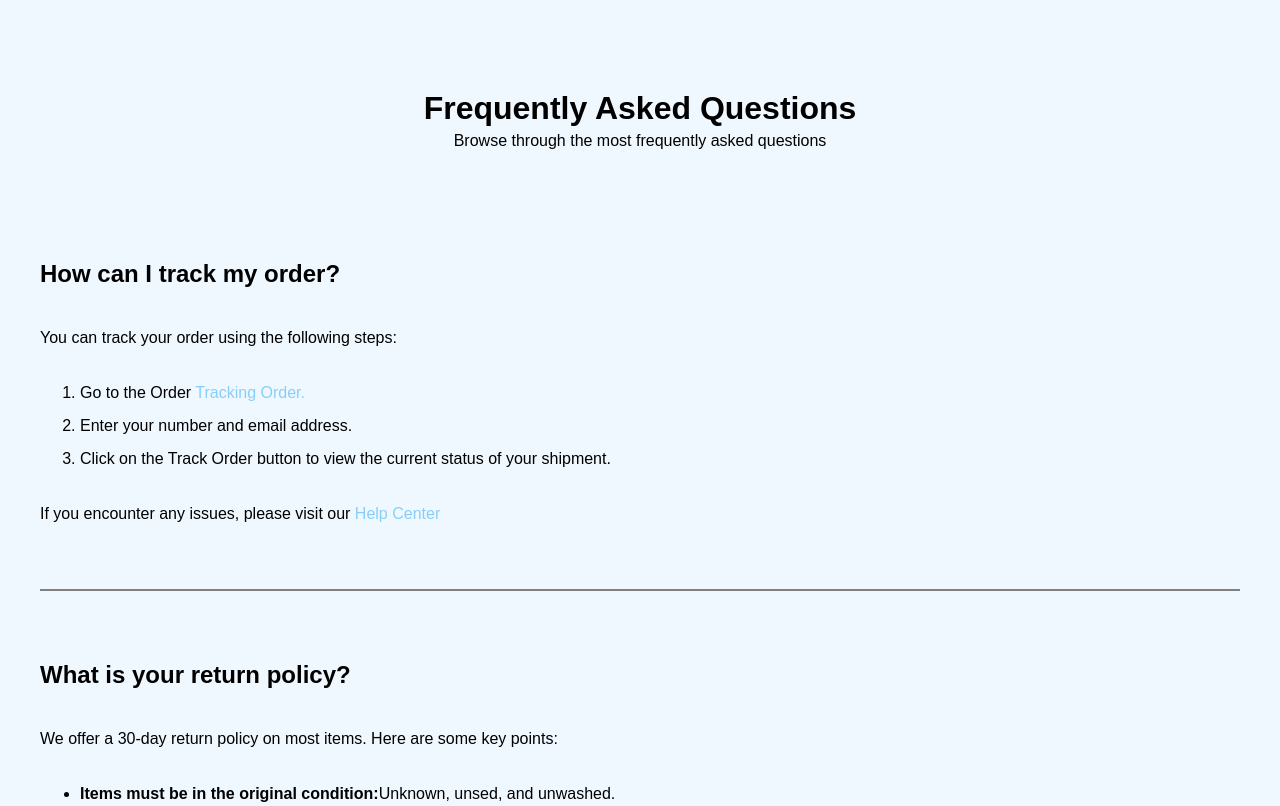
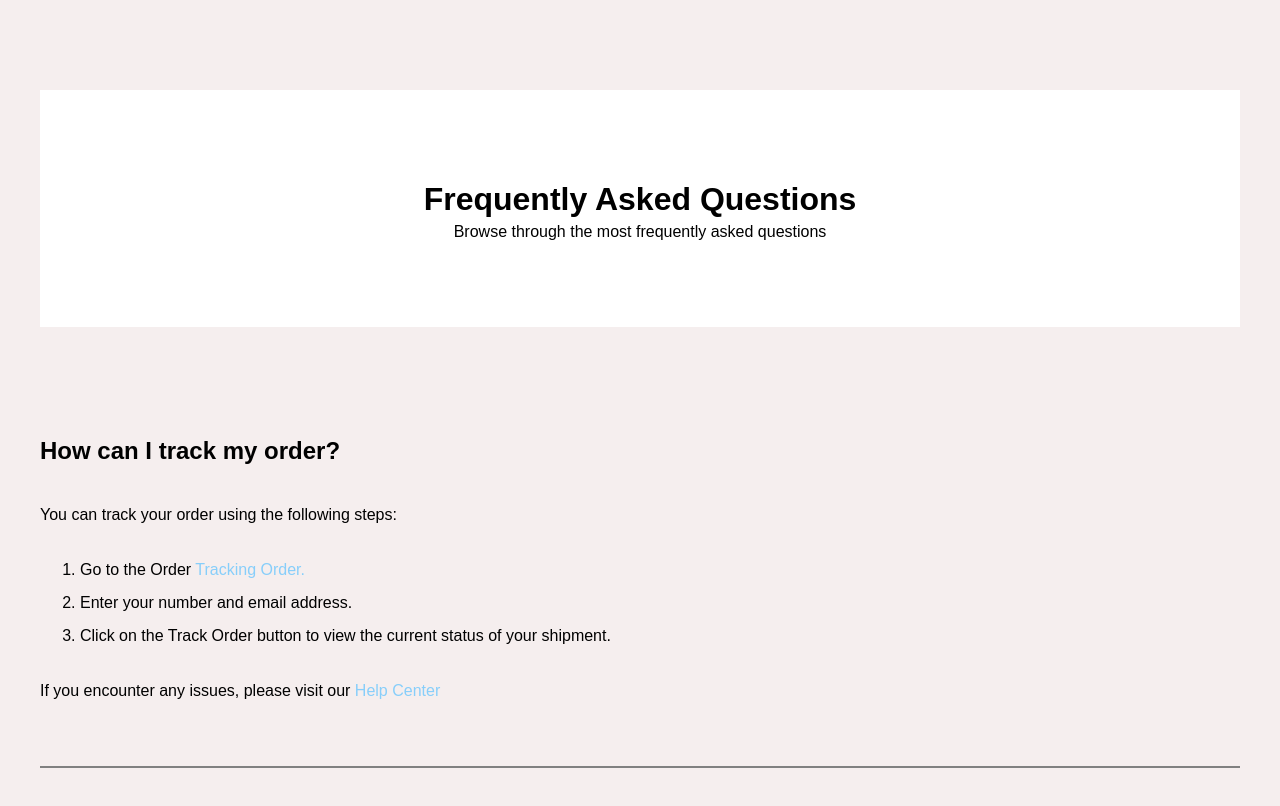
Before and after one commit to mariusdevz/faq, a plain HTML site: page index.html in a window 1280 px wide. Shown: the top 806 px of the page. Drawn offline with Linux system fonts and the light colour scheme.

Commit message:
modified css

```diff
--- a/style.css
+++ b/style.css
@@ -5,12 +5,14 @@
 }
 
 body {
-  background-color: aliceblue;
+  background-color: #f5ededef;
   font-family: Arial, sans-serif;
 }
 
 header {
   text-align: center;
+  background-color: #ffff;
+  padding: 70px;
 }
 
 header,
```
